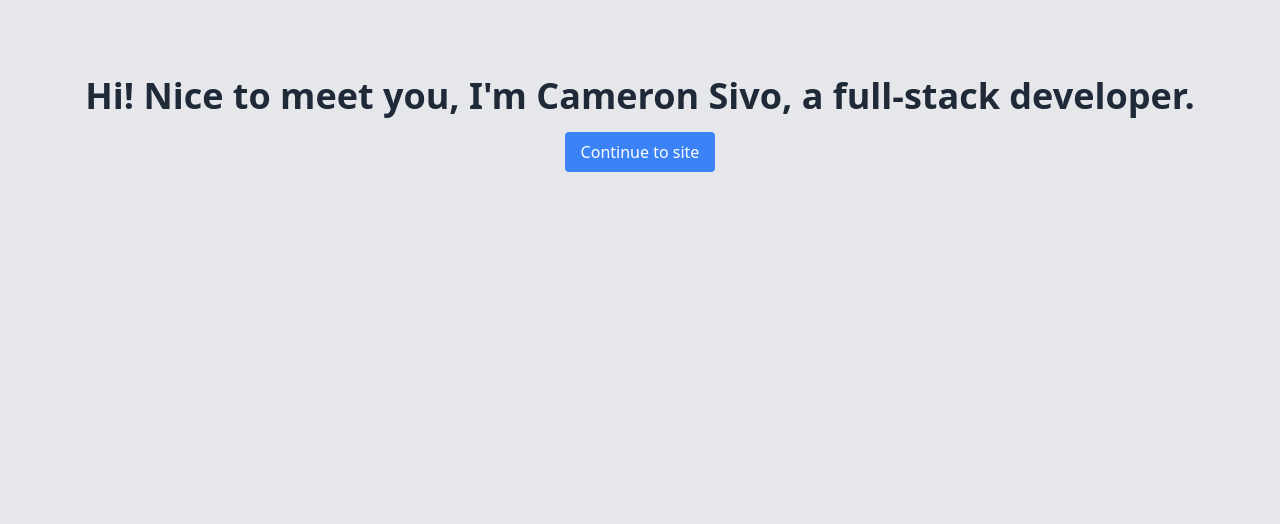
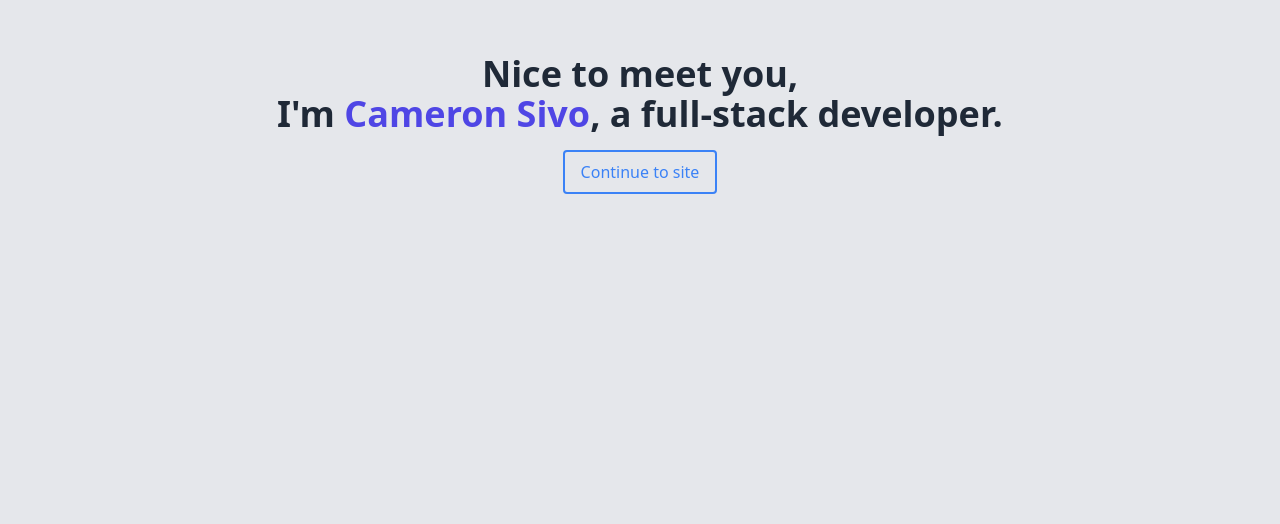
Before and after one commit to csiv23/portfolio, a Next.js app in the folder frontend/: page / in a window 1280 px wide. Shown: the part 276-800 px from the top of the page. Built offline with nearby package versions, Linux system fonts and the light colour scheme.

Commit message:
Update LandingPage.tsx

```diff
--- a/frontend/components/LandingPage.tsx
+++ b/frontend/components/LandingPage.tsx
@@ -1,7 +1,7 @@
 // frontend/components/LandingPage.tsx
 
-import React, { FC, useRef } from "react";
-import About from "./About"; // Import the About component
+import React, { FC, useRef } from 'react';
+import About from './About';  // Import the About component
 
 const LandingPage: FC = () => {
   const aboutRef = useRef<HTMLDivElement>(null); // Create a ref to store the DOM element
@@ -9,26 +9,22 @@ const LandingPage: FC = () => {
   const handleContinue = () => {
     // Scroll down to the About section smoothly
     if (aboutRef.current) {
-      aboutRef.current.scrollIntoView({ behavior: "smooth" });
+      aboutRef.current.scrollIntoView({ behavior: 'smooth' });
     }
     // Logic to show header can also be added here
   };
 
   return (
     <>
-      <main
-        style={{ height: "100vh" }}
-        className="flex flex-col items-center justify-center bg-gray-200 dark:bg-gray-800 w-full"
-      >
+      <main style={{ height: '100vh' }} className="flex flex-col items-center justify-center bg-gray-200 dark:bg-gray-800 w-full">
         {/* Landing Page Content */}
-        <div className="text-4xl font-bold text-gray-800 dark:text-gray-100 mb-4">
-          Hi! Nice to meet you,{" "}
-          <span className="font-extrabold">I'm Cameron Sivo</span>, a full-stack
-          developer.
+        <div className="text-4xl font-semibold text-gray-800 dark:text-gray-100 mb-4 text-center">
+          <div>Nice to meet you,</div>
+          <div> I'm <span className="text-indigo-600 dark:text-indigo-400">Cameron Sivo</span>, a full-stack developer.</div>
         </div>
         <button
           onClick={handleContinue}
-          className="px-4 py-2 bg-blue-500 text-white rounded hover:bg-blue-600 focus:outline-none focus:ring-2 focus:ring-blue-300 dark:bg-blue-400 dark:hover:bg-blue-300 dark:focus:ring-blue-200"
+          className="px-4 py-2 border-2 border-blue-500 text-blue-500 rounded hover:bg-blue-500 hover:text-white focus:outline-none focus:ring-2 focus:ring-blue-300 dark:border-blue-400 dark:text-blue-400 dark:hover:bg-blue-300 dark:hover:text-white dark:focus:ring-blue-200"
         >
           Continue to site
         </button>
```
